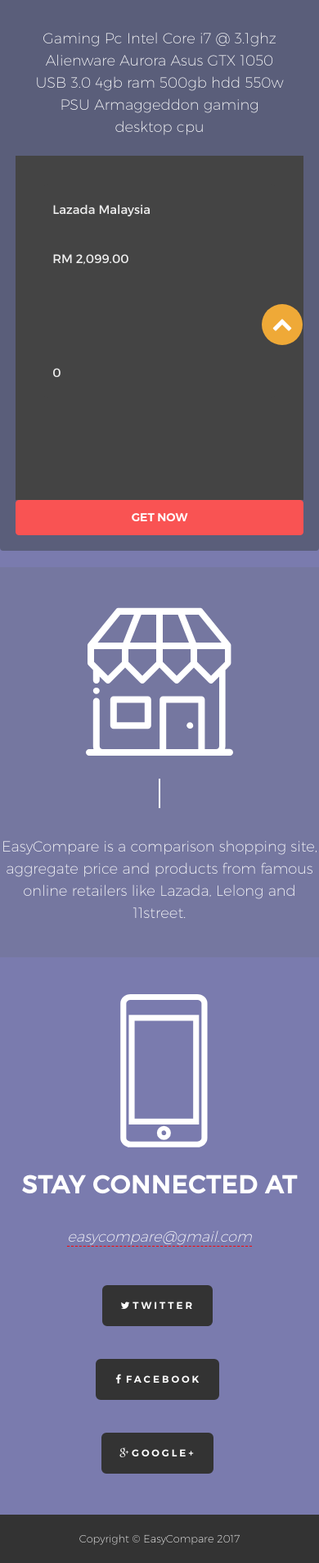
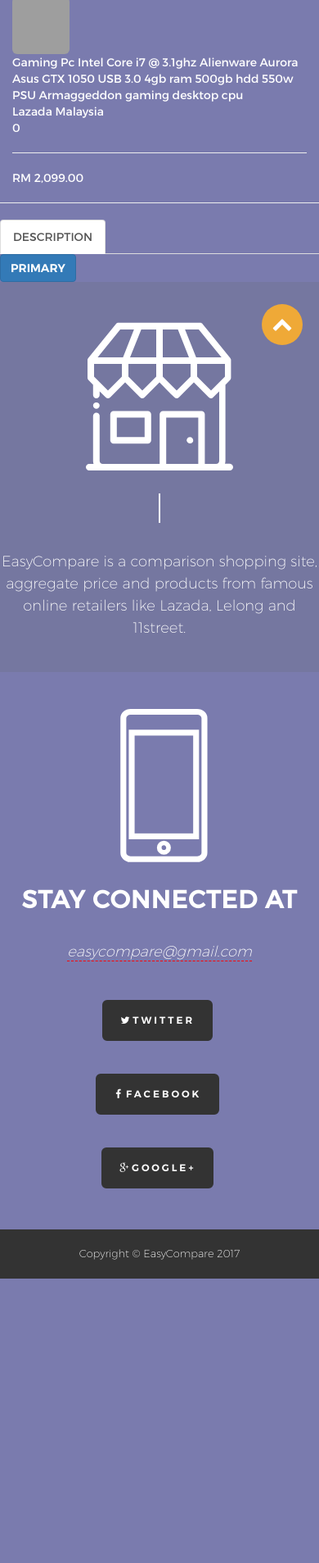
Before and after one commit to hrzyusoff/easycompare-django, a Django app: page /search/140/ in a window 390 px wide. Shown: the part 403-2310 px from the top of the page at 82% size. After the commit the page ends 1963 px from the top, so only its background shows below. Run offline with Django 3.2, Linux system fonts and the light colour scheme; data comes from the database, SQL or seed files in the repository; data that the repository does not hold is empty; some libraries are stand-ins or nearby versions; grey boxes are pictures that could not be loaded.

Commit message:
25 Nov 17
update detail.html, scrap

```diff
--- /dev/null
+++ b/easyCompare/search/scrap/lelong2nd.py
@@ -0,0 +1,46 @@
+from bs4 import BeautifulSoup as soup
+import requests
+from django.shortcuts import render,get_object_or_404
+from search import models
+
+class lelongScrapEngine:
+
+    def scrapIt(self, link,pid):
+        my_url = link
+
+        headers = {'User-Agent':'Mozilla/5.0'}
+        page = requests.get(my_url)
+        page_soup = soup(page.text, "html.parser")
+
+        pID = get_object_or_404(models.SearchItem, item_id=pid)
+
+        # #for shipping
+        # shipcontainer  = page_soup.findAll("div",{"class":"paddingtop5 paddingbottom5"})
+        # for container in shipcontainer:
+        # 	infoclasspen = container.div.findAll("div",{"class":"fontsize12"})
+        # 	infoclasssl = container.div.findAll("div",{"class":"info-lt fontsize12"})
+        # 	checker = len(infoclasspen)
+        #
+        # 	if checker <= 3:
+        # 		noship = "Free Shipping or Combine Shipping"
+        # 		print(noship)
+        # 	else:
+        # 		infoshippen = infoclasspen[0].text.strip()
+        # 		infoshipsl = infoclasssl[0].text.strip()
+        # 		infoships = infoclasssl[1].text.strip()
+        # 		print("Shipping info (PEN. MALAYSIA) : "+infoshippen+"\nShipping info (SABAH/LABUAN) : "+infoshipsl+"\nShipping info (SARAWAK) : "+infoships)
+
+        #for supplier rating
+        ratingcontainer = page_soup.findAll("div", {"class":"seller-info-wrap"})
+        for container in ratingcontainer:
+            n = 0
+            inforating = container.findAll("div", {"class":"fontsize12"})
+            print("Seller Rating : "+inforating[1].b.a.text)
+            limitloop = len(inforating)
+            while n!=limitloop:
+                item_instance = models.Feedback.objects.create(item_id=pID,
+                                                               rating=5,
+                                                               comment=inforating,
+                                                               seller_rate=3,
+                                                               seller_comment='')
+        return
--- a/easyCompare/search/templates/page/product_detail.html
+++ b/easyCompare/search/templates/page/product_detail.html
@@ -1,50 +1,124 @@
 {% extends 'page/base.html' %}
 
 {% block body %}
-    <div class="jumbotron">
-        <div class="container text-center">
-             <h1 class="page-header">PRODUCT DETAILS</h1>
-        <p class="lead">More details about the product</p>
+		<div class="container-fluid">
+			<div class="row">
+				<div class="col-md-12">
+					<form class="col-md-12">
+							<div class="form-group">
+								<input type="text" class="form-control" placeholder="Search">
+							</div>
+					</form>
 				</div>
 			</div>
 
-    <div class="container">
 			<div class="row">
-			<div class="col-md-4 well pricing-table">
-	            <div class="pricing-table-holder">
-	                <center>
-	                    <img src="{{ item.pic }}" class="img-responsive img-circle" alt="">
-	                    <h3> </h3>
-	                    <p class="caption">
-	                        {{ item.title }}
-	                    </p>
-	                </center>
+				<div class="col-md-4">
+
+						<div class="row">
+							<div class="col-md-12">
+								<img src="{{ item.pic }}" class="img-rounded" alt="Cinque Terre" width="210" height="210">
 							</div>
-	            <div class="pricing-feature-list">
-	                <ul class="list-group">
-                      <li class="list-group-item">{{ item.page }}</li>
-                      <li class="list-group-item">{{ item.price }}</li>
-                      <li class="list-group-item">{{ item.detail }}</li>
-                      <li class="list-group-item">{{ item.condition }}</li>
-                      <li class="list-group-item">{{ item.rating }}</li>
-                    </ul>
 						</div>
-				<div class="pricing-feature-list">
-					{% for feedback in item.feedback_set.all %}
-	                <ul class="list-group">
-                      <li class="list-group-item">{{ feedback.rating }}</li>
-                      <li class="list-group-item">{{ feedback.comment }}</li>
-                      <li class="list-group-item">{{ feedback.seller_rate }}</li>
-                      <li class="list-group-item">{{ feedback.seller_comment }}</li>
-                    </ul>
-					{% endfor %}
+						<div class="row">
+							<div class="col-md-3">
+								<img src="{{ item.pic }}" class="img-rounded" alt="Cinque Terre" width="70" height="70">
 							</div>
-	            <div class="price-table-button-holder">
-                    <button class="btn btn-info btn-block">
-	                    GET NOW
-	                </button>
+							<div class="col-md-3">
+								<img src="{{ item.pic }}" class="img-rounded" alt="Cinque Terre" width="70" height="70">
+							</div>
+							<div class="col-md-3">
+								<img src="{{ item.pic }}" class="img-rounded" alt="Cinque Terre" width="70" height="70">
+							</div>
+						</div>
+
+				</div>
+				<div class="col-md-8">
+					 <div class="product-title">{{ item.title }}</div>
+							<div class="product-desc">{{ item.page }}</div>
+							<div class="product-desc">{{ item.condition }}</div>
+							<div class="product-desc">{{ item.rating }}</div>
+							<hr>
+							<div class="product-price">{{ item.price }}</div>
 					</div>
 				</div>
 			</div>
+			<hr>
+			<div class="row">
+				<div class="col-md-12">
+					<ul class="nav nav-tabs nav_tabs">
+						<li class="active"><a href="#service-one" data-toggle="tab">DESCRIPTION</a>
+                            {% for fb in item.feedback_set.all %}
+                             <p>fb.rating</p>
+    						 <p>fb.comment</p>
+                            <p>fb.seller_rate</p>
+                            <p>fb.seller_comment</p>
+                            {% endfor %}
+						</li>
+						<!--<li><a href="#service-two" data-toggle="tab">SPECFICATION</a>-->
+						<!--<p>cuba</p>-->
+						<!--<p>spec</p>-->
+						<!--<p>la</p>-->
+						<!--<p>kot</p>-->
+						<!--<p>entah</p>-->
+						<!--</li>-->
+					</ul>
 				</div>
+			</div>
+			<div class="row">
+				<div class="col-md-1 col-md-offset-11">
+					<button type="button" class="btn btn-primary">Primary</button>
+				</div>
+			</div>
+		</div>
+
+
+
+
+    <!--<div class="jumbotron">-->
+        <!--<div class="container text-center">-->
+             <!--<h1 class="page-header">PRODUCT DETAILS</h1>-->
+        <!--<p class="lead">More details about the product</p>-->
+        <!--</div>-->
+	<!--</div>-->
+
+    <!--<div class="container">-->
+	    <!--<div class="row">-->
+			<!--<div class="col-md-4 well pricing-table">-->
+	            <!--<div class="pricing-table-holder">-->
+	                <!--<center>-->
+	                    <!--<img src="{{ item.pic }}" class="img-responsive img-circle" alt="">-->
+	                    <!--<h3> </h3>-->
+	                    <!--<p class="caption">-->
+	                        <!--{{ item.title }}-->
+	                    <!--</p>-->
+	                <!--</center>-->
+	            <!--</div>-->
+	            <!--<div class="pricing-feature-list">-->
+	                <!--<ul class="list-group">-->
+                      <!--<li class="list-group-item">{{ item.page }}</li>-->
+                      <!--<li class="list-group-item">{{ item.price }}</li>-->
+                      <!--<li class="list-group-item">{{ item.detail }}</li>-->
+                      <!--<li class="list-group-item">{{ item.condition }}</li>-->
+                      <!--<li class="list-group-item">{{ item.rating }}</li>-->
+                    <!--</ul>-->
+	            <!--</div>-->
+				<!--<div class="pricing-feature-list">-->
+					<!--{% for feedback in item.feedback_set.all %}-->
+	                <!--<ul class="list-group">-->
+                      <!--<li class="list-group-item">{{ feedback.rating }}</li>-->
+                      <!--<li class="list-group-item">{{ feedback.comment }}</li>-->
+                      <!--<li class="list-group-item">{{ feedback.seller_rate }}</li>-->
+                      <!--<li class="list-group-item">{{ feedback.seller_comment }}</li>-->
+                    <!--</ul>-->
+					<!--{% endfor %}-->
+	            <!--</div>-->
+	            <!--<div class="price-table-button-holder">-->
+                    <!--<button class="btn btn-info btn-block">-->
+	                    <!--GET NOW-->
+	                <!--</button>-->
+	            <!--</div>-->
+	        <!--</div>-->
+	    <!--</div>-->
+	<!--</div>-->
 {%endblock%}
--- a/easyCompare/search/views.py
+++ b/easyCompare/search/views.py
@@ -2,7 +2,7 @@
 from .models import PageCrawl, SearchItem, Feedback
 from django.shortcuts import render,get_object_or_404
 from .scrap import lazada, lazada2nd
-from .scrap import lelong
+from .scrap import lelong, lelong2nd
 from .scrap import elevenstreet
 from .scrap import mudah
 from django.http import Http404
@@ -59,10 +59,15 @@
     item = get_object_or_404(SearchItem, item_id=item_id)
     link = item.item_link
     pid = item.item_id
+    webpage = item.page
     print(link)
     print(pid)
+    print(webpage)
+
     scrapLazada = lazada2nd.lazadaScrapEngine()
-    scrapLazada.scrapIt(link,pid)
+    scrapLazada.scrapIt(link, pid)
+    scraplelong = lelong2nd.lelongScrapEngine()
+    scraplelong.scrapIt(link, pid)
     return render(request, 'page/product_detail.html', {'item': item})
 
 
```
Also changed, not shown: easyCompare/search/static/css/product_detail.css (added, +33 -0 lines). Lines whose indentation alone changed are shown as unchanged.
